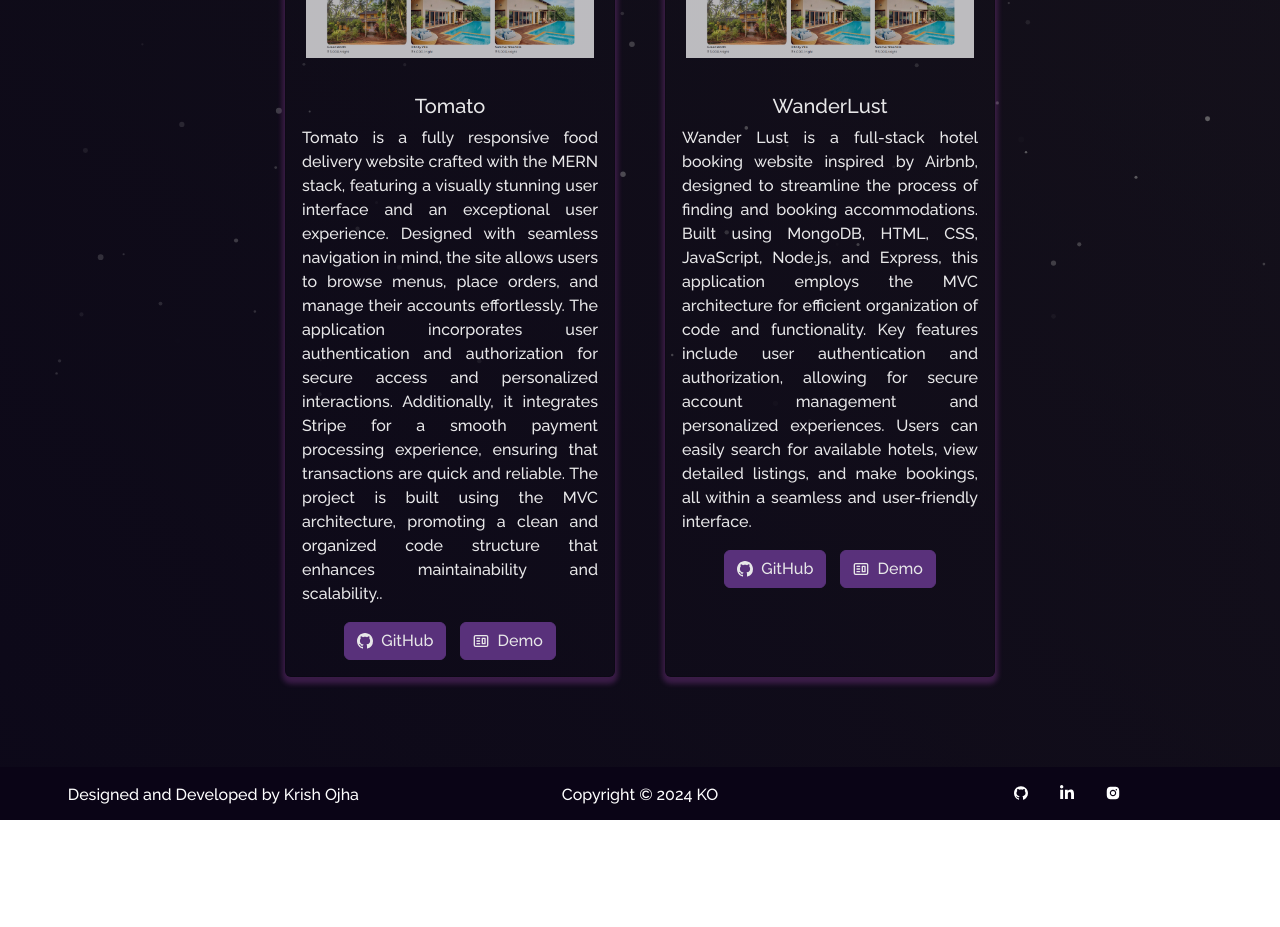
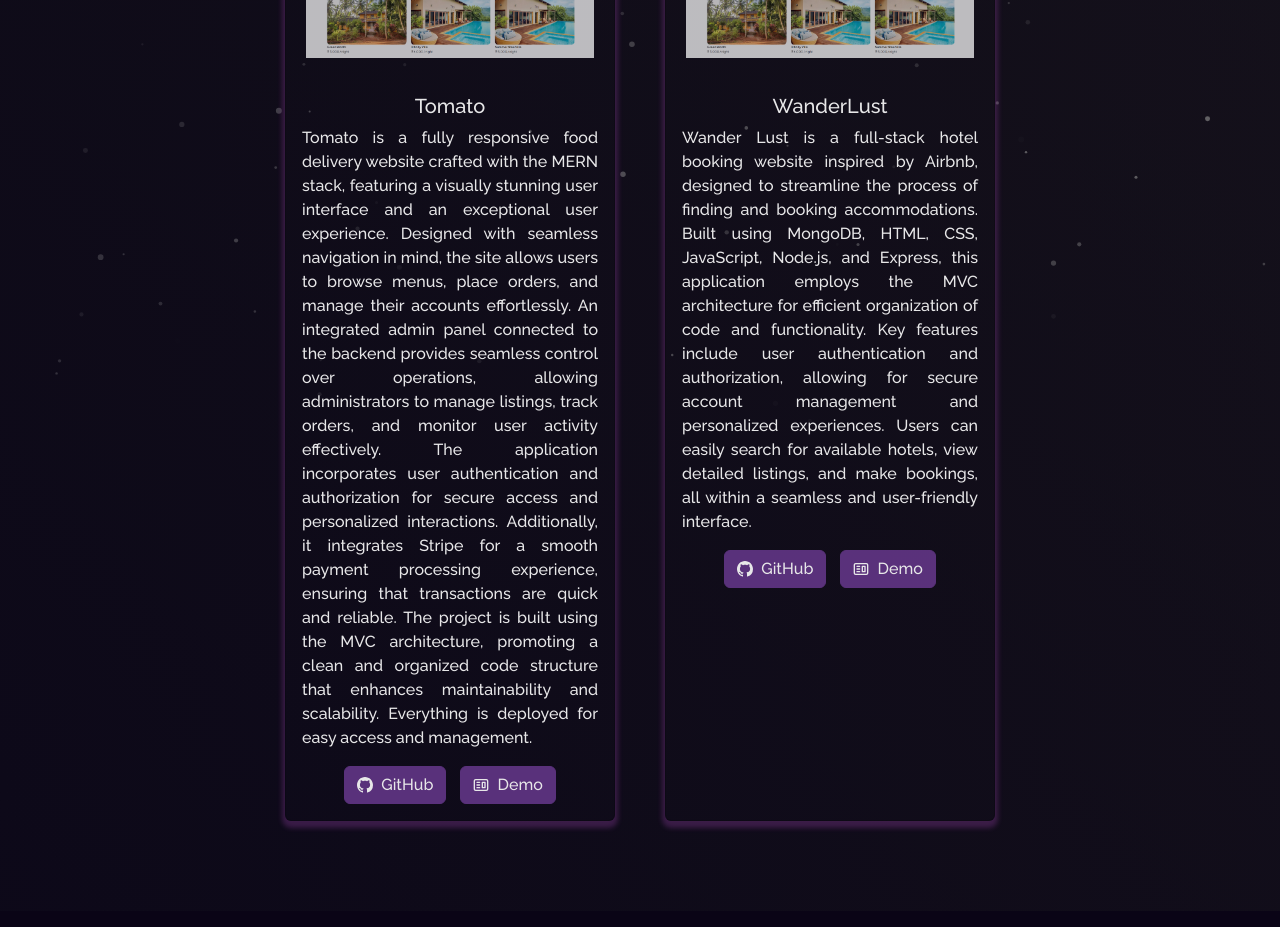
Before and after one commit to KrishOjha1810/Portfolio, a React (Vite) app: page /project in a window 1280 px wide. Shown: the part 400-1327 px from the top of the page. Before the commit the page ends 1220 px from the top, so only its background shows below. Built offline with nearby package versions, Linux system fonts and the light colour scheme.

Commit message:
Second commit

```diff
--- a/src/components/Projects/Projects.jsx
+++ b/src/components/Projects/Projects.jsx
@@ -21,9 +21,9 @@ function Projects() {
               imgPath={WanderLust}
               isBlog={false}
               title="Tomato"
-              description="Tomato is a fully responsive food delivery website crafted with the MERN stack, featuring a visually stunning user interface and an exceptional user experience. Designed with seamless navigation in mind, the site allows users to browse menus, place orders, and manage their accounts effortlessly. The application incorporates user authentication and authorization for secure access and personalized interactions. Additionally, it integrates Stripe for a smooth payment processing experience, ensuring that transactions are quick and reliable. The project is built using the MVC architecture, promoting a clean and organized code structure that enhances maintainability and scalability.."
-              ghLink="https://github.com/KrishOjha1810/WanderLust"
-              demoLink="https://minor-project-0xl8.onrender.com/listings"
+              description="Tomato is a fully responsive food delivery website crafted with the MERN stack, featuring a visually stunning user interface and an exceptional user experience. Designed with seamless navigation in mind, the site allows users to browse menus, place orders, and manage their accounts effortlessly. An integrated admin panel connected to the backend provides seamless control over operations, allowing administrators to manage listings, track orders, and monitor user activity effectively. The application incorporates user authentication and authorization for secure access and personalized interactions. Additionally, it integrates Stripe for a smooth payment processing experience, ensuring that transactions are quick and reliable. The project is built using the MVC architecture, promoting a clean and organized code structure that enhances maintainability and scalability. Everything is deployed for easy access and management."
+              ghLink="https://github.com/KrishOjha1810/Food-Delivery"
+              demoLink="https://food-delivery-frontend-wnrp.onrender.com"
             />
           </Col>
           <Col md={4} className="project-card">
```
